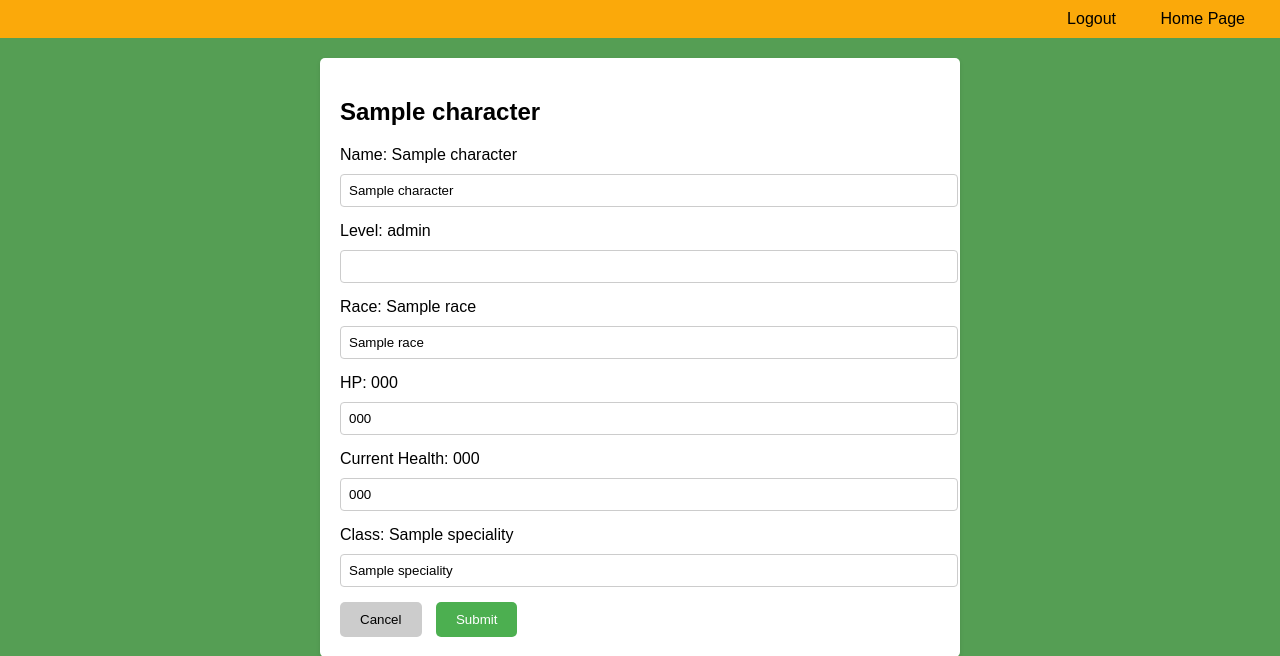
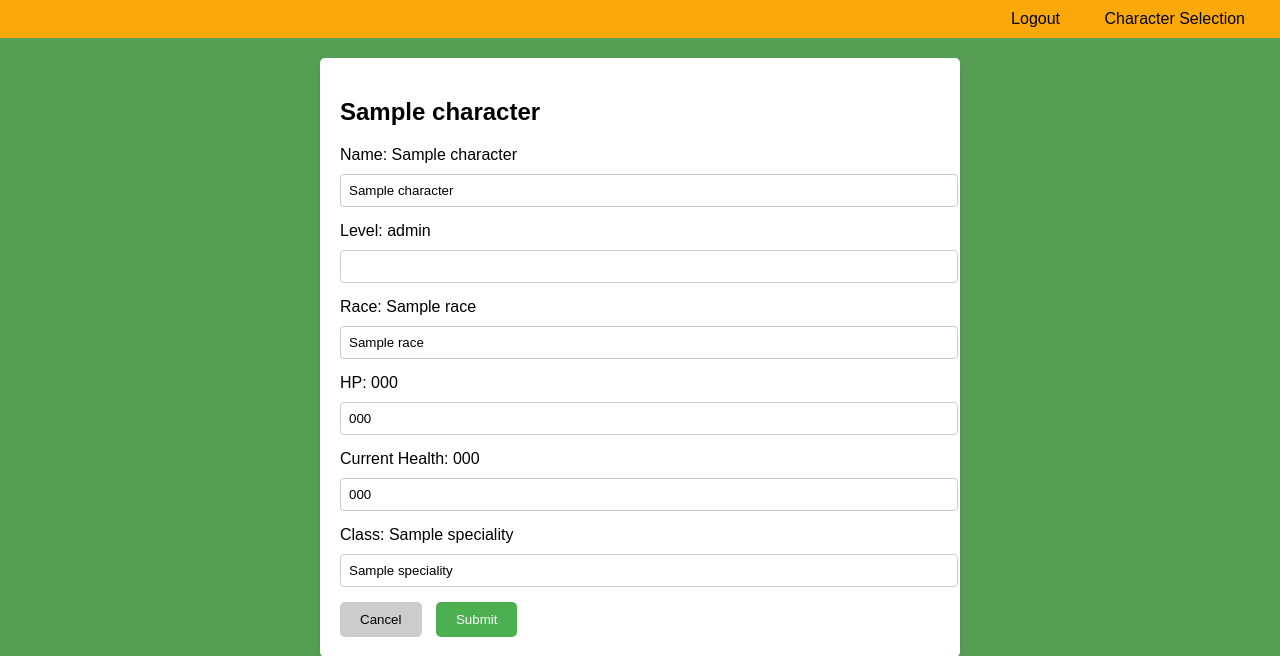
Before and after one commit to ejett5/DnD-Character, a Flask app: template flask_app/templates/edit_character.html in a window 1280 px wide. Shown: the top 656 px of the page. Run offline with Flask 3, Linux system fonts and the light colour scheme; the template is opened without the code that fills it: most values are stand-ins (such as "Sample title", 1, 10 or a date in 2020).

Commit message:
some small adjustments to stats and availabe inputs

```diff
--- a/flask_app/controllers/character_controller.py
+++ b/flask_app/controllers/character_controller.py
@@ -87,6 +87,7 @@
         'name': request.form['name'],
         'race':request.form['race'],
         'hp':request.form['hp'],
+        'current_hp':request.form['current_hp'],
         'character_level' : request.form['character_level'],
         'speciality' : request.form['speciality']
     }
--- a/flask_app/templates/CreateCharacter.html
+++ b/flask_app/templates/CreateCharacter.html
@@ -64,7 +64,7 @@
 
 
             <div class="actions">
-                <a href="/character/view/<int:character_id>/"><button type="button" class="cancel-button">Cancel</button></a>
+                <a href="/users/home"><button type="button" class="cancel-button">Cancel</button></a>
                 <input type="submit" value="Submit">
             </div>
         </form>
--- a/flask_app/templates/edit_character.html
+++ b/flask_app/templates/edit_character.html
@@ -12,7 +12,7 @@
     <header>
         <nav class="topNav">
             <a href="/users/logout">Logout</a>
-            <a href="/users/home" class="dashboard-link">Home Page</a>
+            <a href="/users/home" class="dashboard-link">Character Selection</a>
         </nav>
     </header>
 
```
